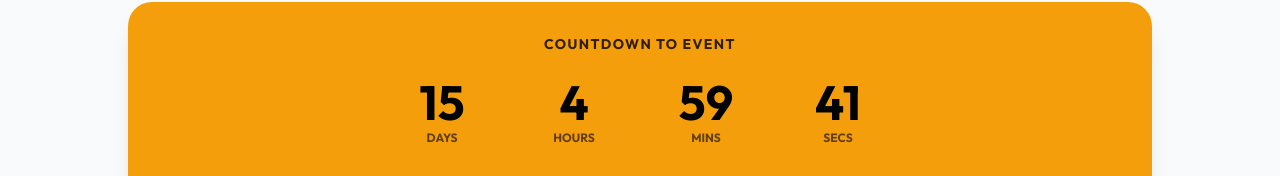
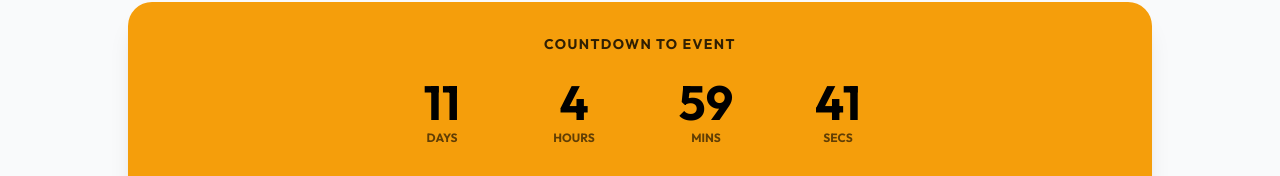
Before and after one commit to elshaddaioheha/olojafoundation, a Next.js app: page /events in a window 1280 px wide. Shown: the part 414-590 px from the top of the page. Built offline with nearby package versions, Linux system fonts and the light colour scheme.

Commit message:
update: Event date to Dec 20, 2025

```diff
--- a/app/events/page.tsx
+++ b/app/events/page.tsx
@@ -16,8 +16,8 @@ export default function EventsPage() {
     });
 
     useEffect(() => {
-        // Set target date to December 24, 2025 (Christmas Eve Outreach)
-        const targetDate = new Date("2025-12-24T09:00:00");
+        // Set target date to December 20, 2025 at 9:00 AM
+        const targetDate = new Date("2025-12-20T09:00:00");
 
         const interval = setInterval(() => {
             const now = new Date();
```
